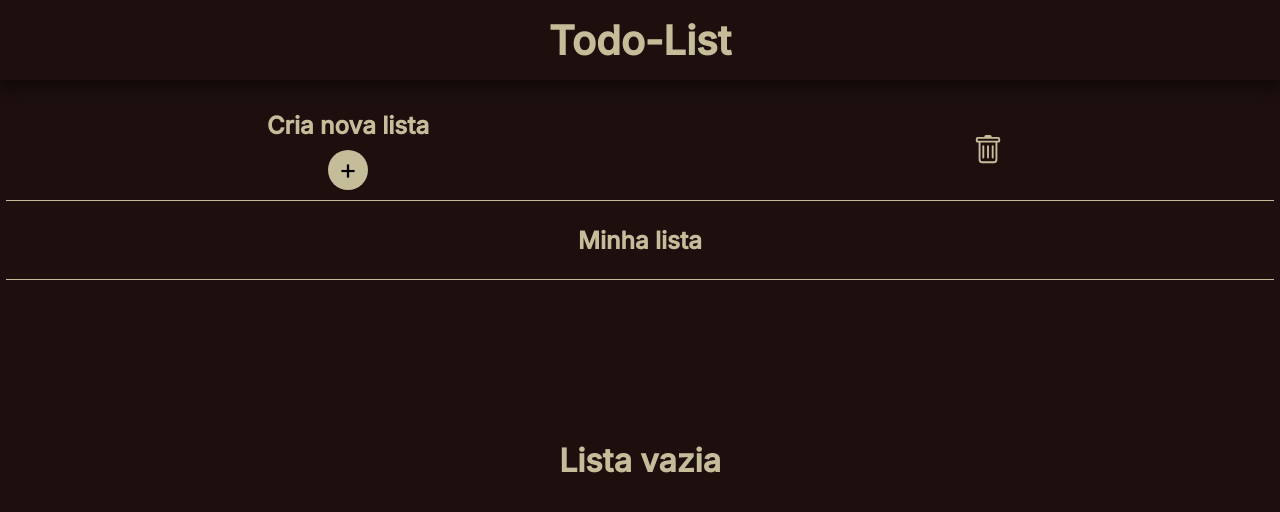
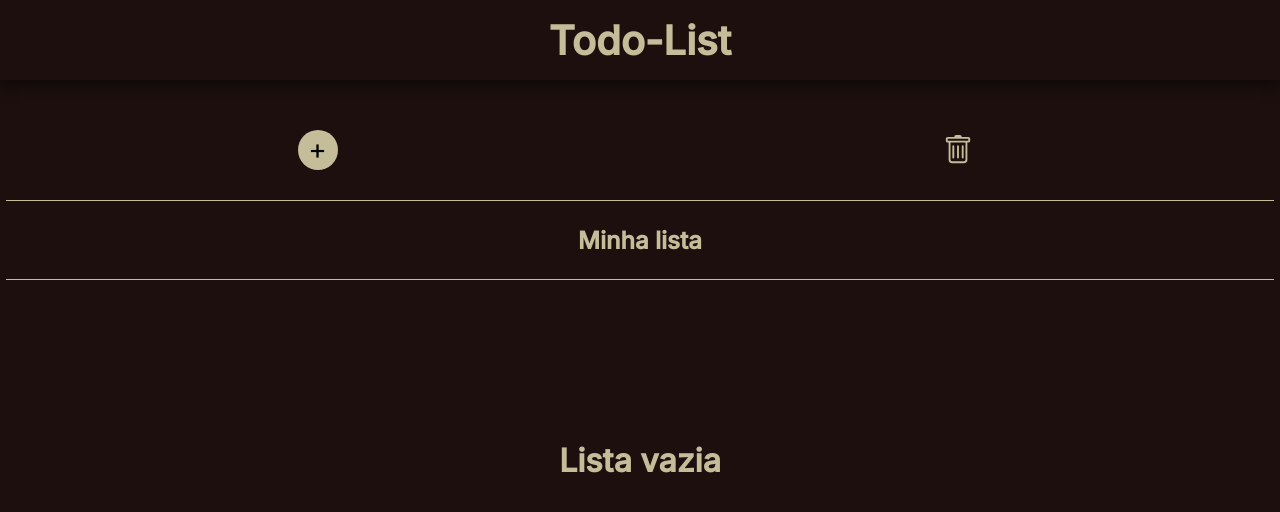
Before and after one commit to R6cky/react-todolist, a React (Vite) app: page / in a window 1280 px wide. Shown: the top 512 px of the page. Built offline with nearby package versions, Linux system fonts and the light colour scheme.

Commit message:
add icons in buttons

```diff
--- a/src/components/Main/index.tsx
+++ b/src/components/Main/index.tsx
@@ -14,8 +14,11 @@ export const Main = ({
       <Header />
       <div className="header-area">
         <div className="header-todo">
-          <h2>Cria nova lista</h2>
-          <span className="add-task-button" onClick={openTaskModal}>
+          <span
+            className="add-task-button"
+            onClick={openTaskModal}
+            title="Criar nova lista"
+          >
             <p>+</p>
           </span>
         </div>
```
